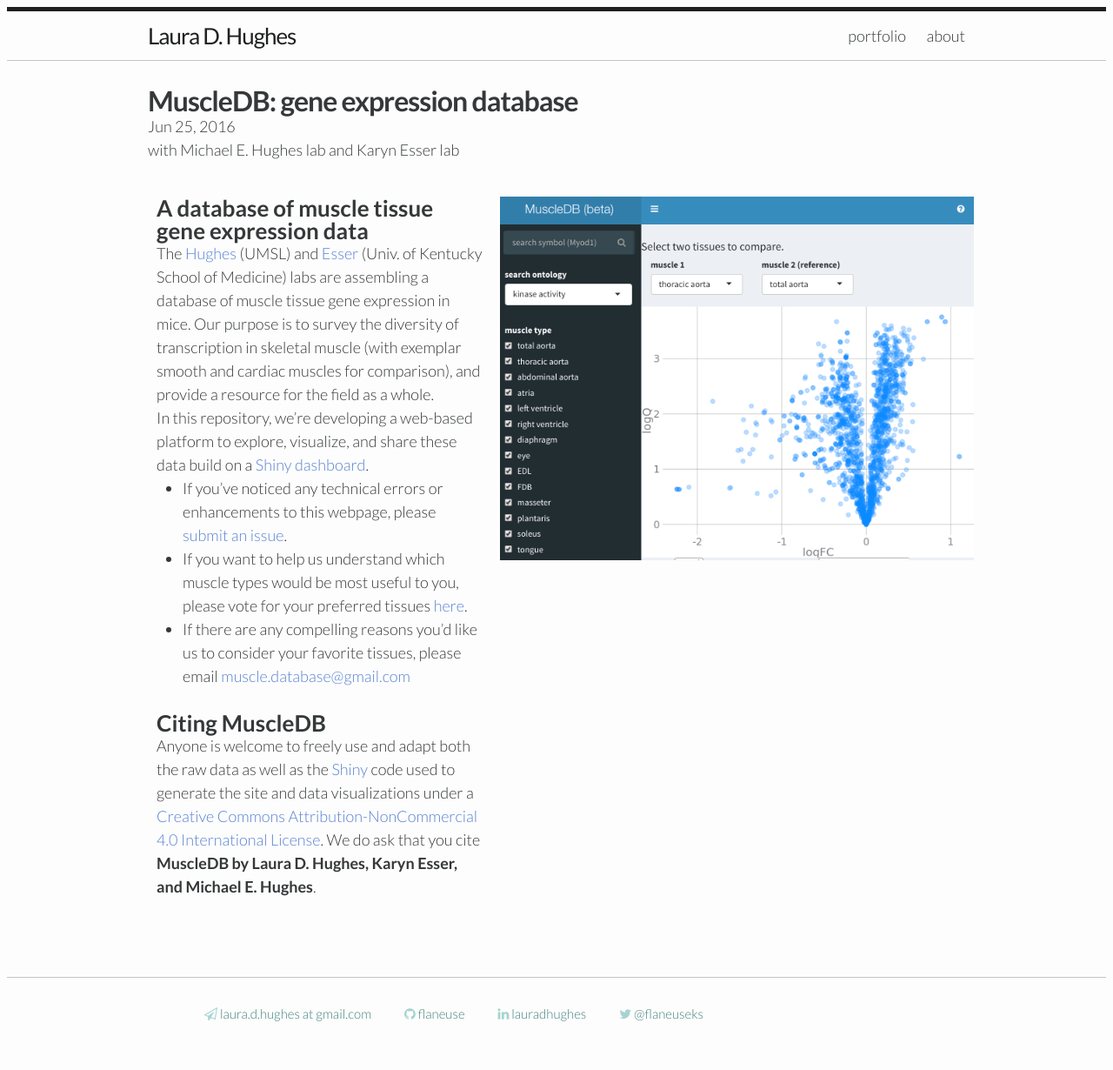
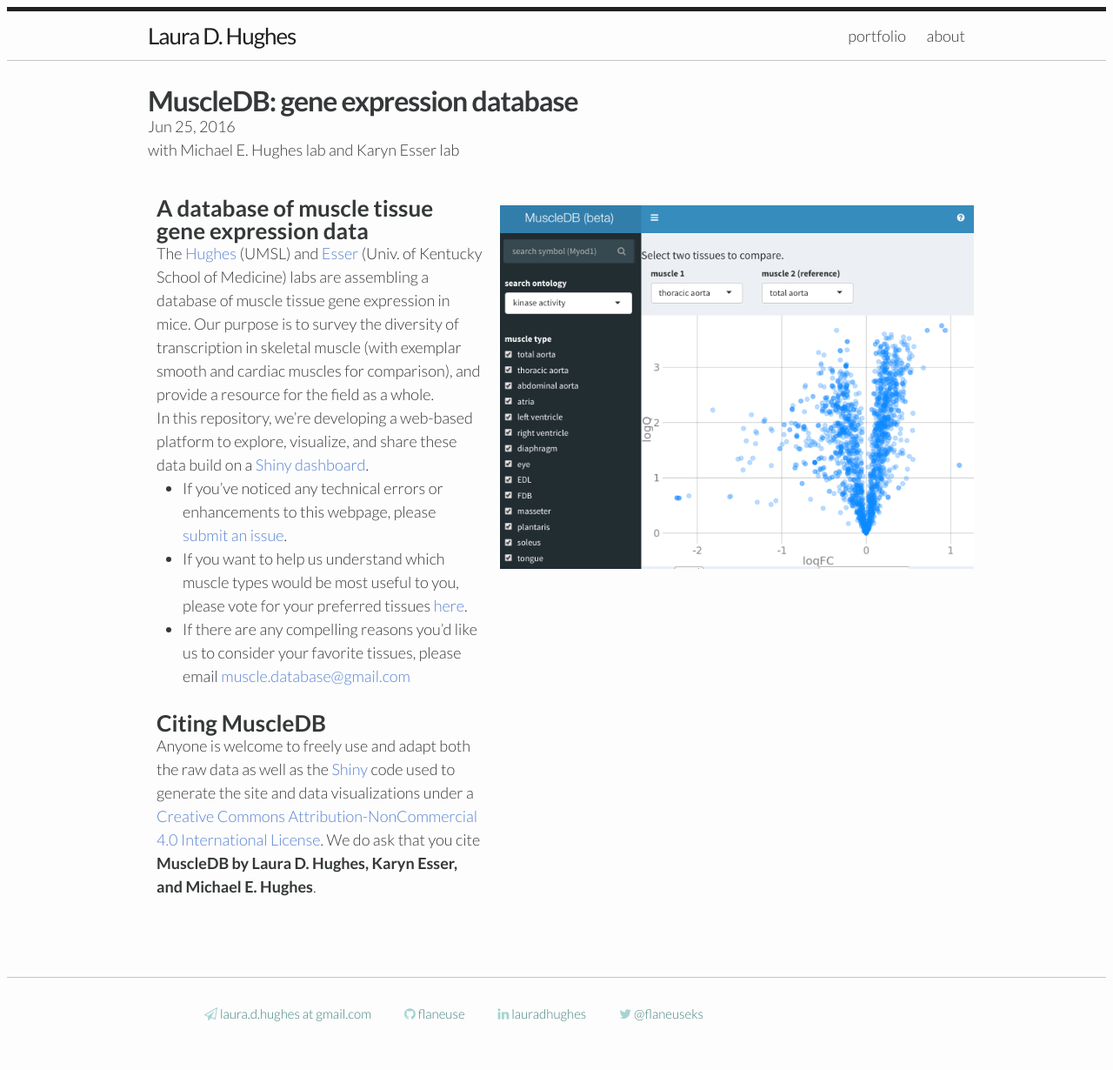
Before and after one commit to flaneuse/flaneuse.github.io, a Jekyll site: the page built from _posts/2016-06-25-muscledb.markdown, in a window 1280 px wide. Shown: the whole page at 87% size. Built offline with Jekyll 4.4.1, drawn with Linux system fonts in a browser that asks for light colours.

Commit message:
post css

```diff
--- a/_sass/_layout.scss
+++ b/_sass/_layout.scss
@@ -252,6 +252,13 @@
     line-height: 1;
   }
 
+  .post-descrip {
+    font-size: $large-font-size;
+    color: $grey-color;
+    line-height: 1.1;
+    padding-top: 20px;
+  }
+
   .post-link {
     display: block;
     font-size: $large-font-size;
@@ -303,6 +310,8 @@
   }
   .post-img {
     padding-left: 2%;
+    padding-top: 10px;
+    float: right;
     width: 58%;
     overflow:hidden;
   }
```
